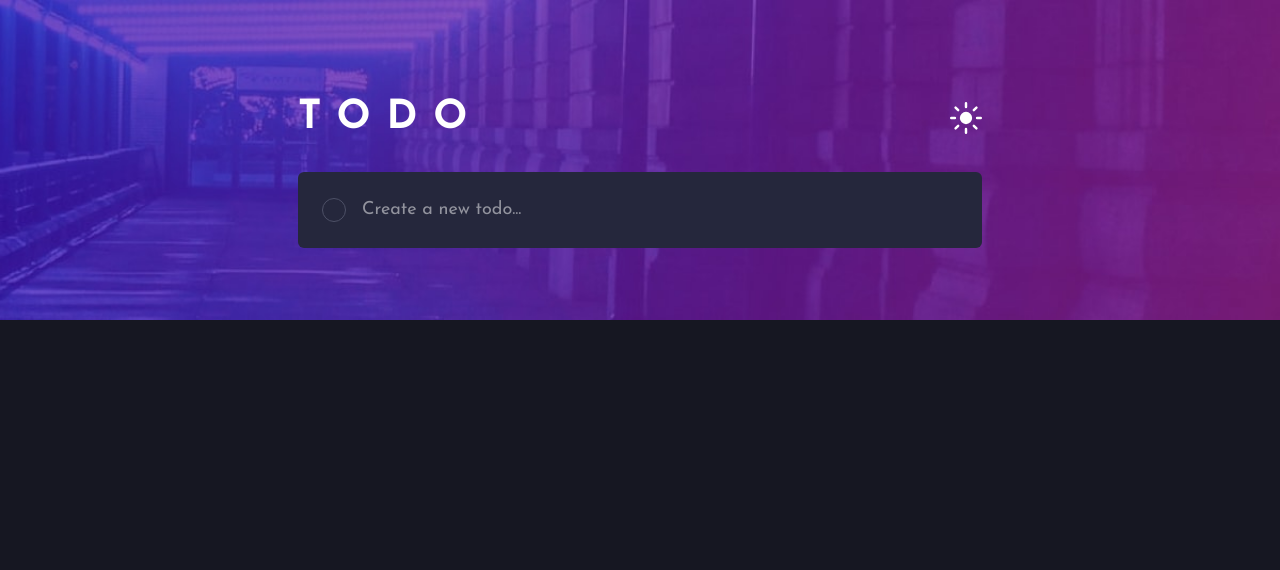
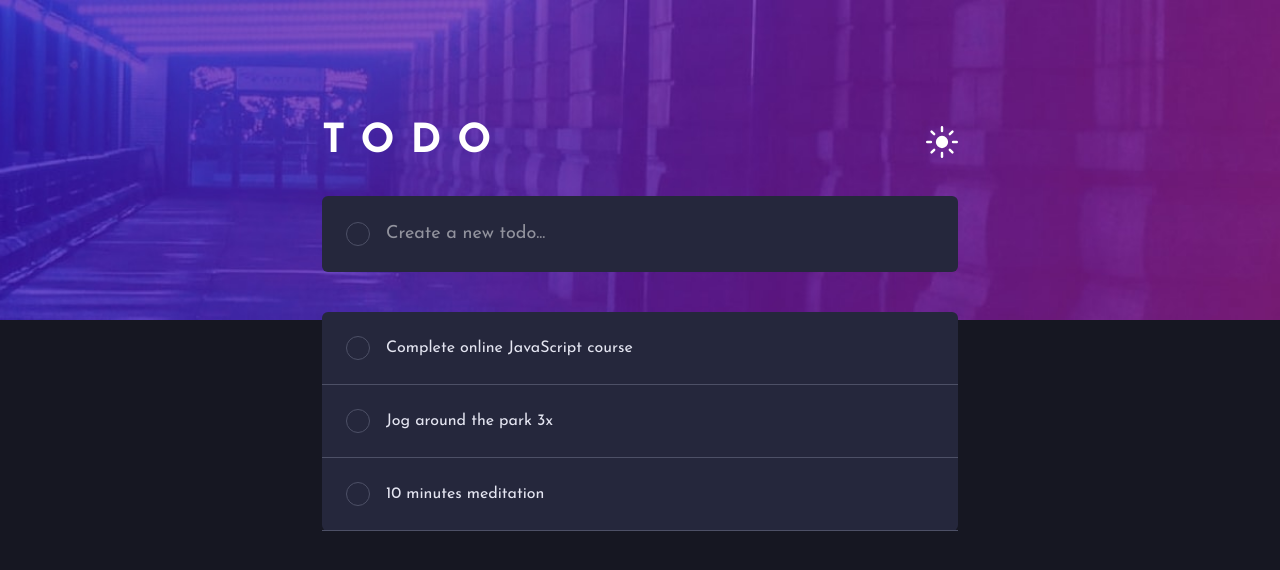
Before and after one commit to gdev-13/todo-app-challenge, a React (Vite) app: page / in a window 1280 px wide. Shown: the top 570 px of the page. Built offline with nearby package versions, Linux system fonts and the light colour scheme.

Commit message:
feat: adicionar lista de tarefas para estilização

```diff
--- a/src/App.tsx
+++ b/src/App.tsx
@@ -1,13 +1,33 @@
 import ToDoHeader from "./components/ToDoHeader";
 import ToDoInput from "./components/ToDoInput";
+
+const todos = [
+    {id: 1, text: "Complete online JavaScript course"},
+    {id: 2, text: "Jog around the park 3x"},
+    {id: 3, text: "10 minutes meditation"}
+]
 
 function App() {
     return (
         <main className="bg-dark-navy-950 h-screen">
             <div className="bg-[url('/images/bg-desktop-dark.jpg')] h-80 bg-cover bg-center">
-                <div className="max-w-175 m-auto p-2">
+                <div className="max-w-175 m-auto p-8">
                     <ToDoHeader />
                     <ToDoInput />
+                    <div className="bg-dark-navy-900 rounded-md">
+                        <ul>
+                            {
+                                todos.map((todo) => (
+                                    <li key={todo.id} className="p-6 border-b border-dark-purple-700">
+                                        <div className="flex items-center gap-4">
+                                            <button className="w-6 h-6 border border-dark-purple-700 rounded-full cursor-pointer"></button>
+                                            <p className="text-dark-purple-100">{todo.text}</p>
+                                        </div>
+                                    </li>
+                                ))
+                            }
+                        </ul>
+                    </div>
                 </div>
             </div>
         </main>
```
